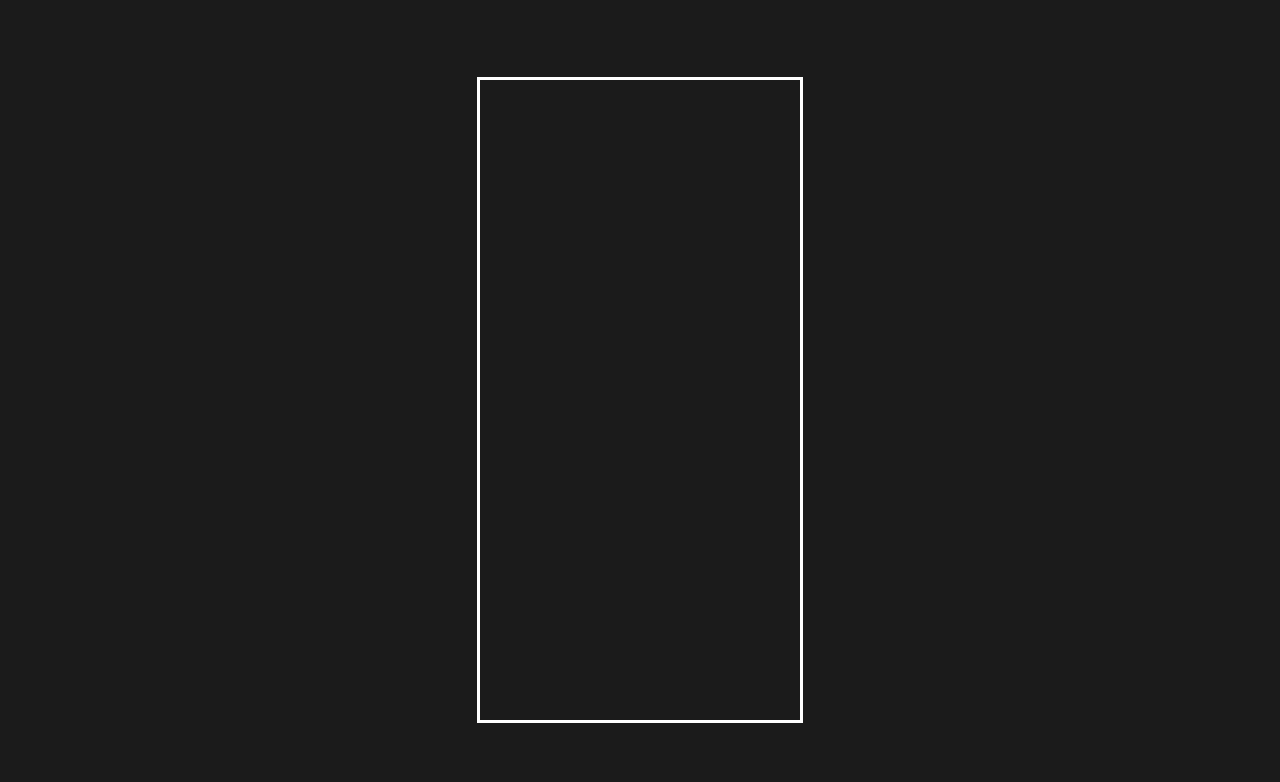
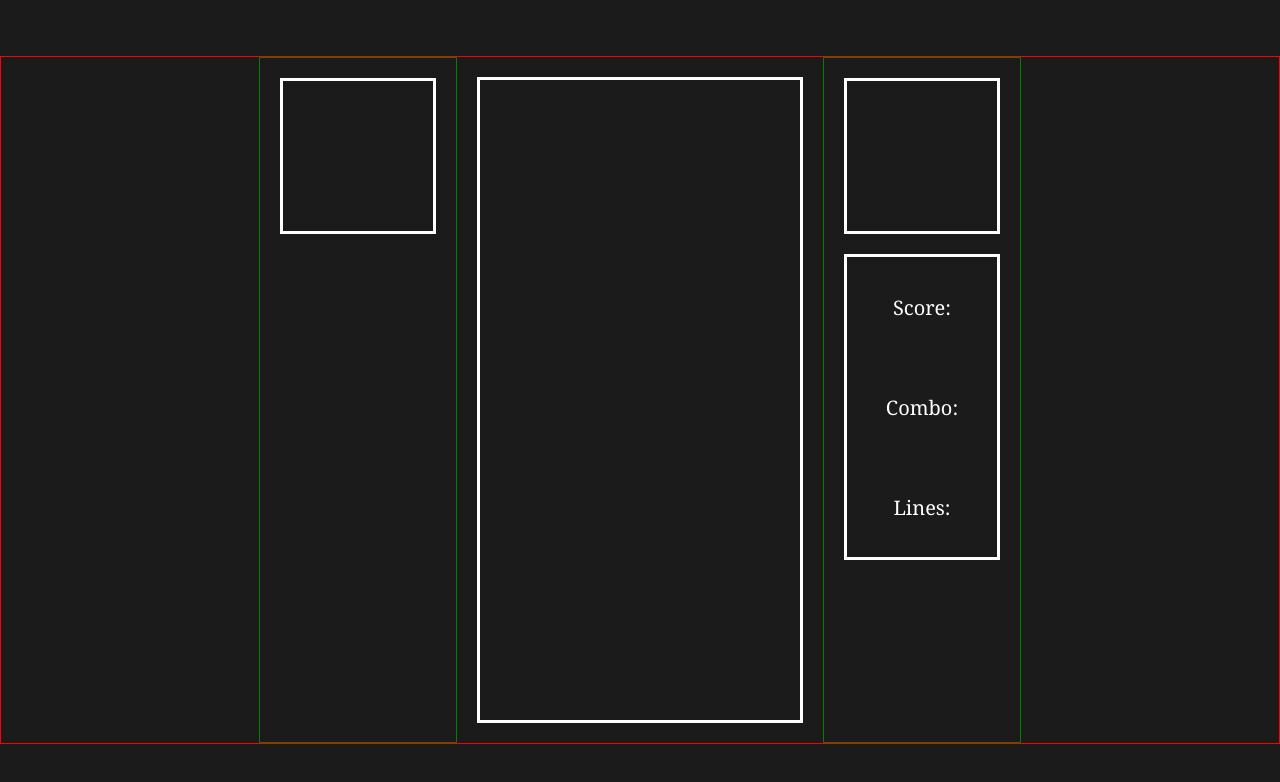
Before and after one commit to rehpotsirhc-a/Christris, a plain HTML site: page index.html in a window 1280 px wide. Drawn offline with Linux system fonts and the light colour scheme.

Commit message:
Added to layout
Implemented an area to display held tetriminos, the next tetrimino that will appear, and an info box. Changed font to Georgia Serif for now.

```diff
--- a/index.html
+++ b/index.html
@@ -9,8 +9,30 @@
 </head>
 
 <body>
-    <canvas width="320" height="640" id="game"></canvas>
-    <script src="script.js"></script>
+    <div id="containers">
+        <canvas width="320" height="640" id="game"></canvas>
+
+        <div id="leftside">
+            <div id="hold">
+
+            </div>
+        </div>
+
+        <div id="rightside">
+
+            <div id="next"></div>
+
+            <div id="info">
+                <p>Score:</p>
+                <p>Combo:</p>
+                <p>Lines:</p>
+            </div>
+
+        </div>
+
+
+        <script src="script.js"></script>
+    </div>
 </body>
 
 </html>
--- a/style.css
+++ b/style.css
@@ -1,4 +1,5 @@
-html, body {
+html,
+body {
   height: 100%;
   margin: 0;
 }
@@ -12,4 +13,70 @@ html, body {
 
 canvas {
   border: 3px solid white;
+  width: 320px;
+  height: 640px;
+  order: 2;
+  margin: 20px;
 }
+
+#containers {
+  border: 1px solid rgb(255, 0, 0);
+  width: 100vw;
+  display: flex;
+  justify-content: center;
+
+}
+
+#hold,
+#next {
+  background: rgb(27, 27, 27);
+  display: flex;
+  align-items: center;
+  justify-content: center;
+  border: 3px solid white;
+  margin: 20px;
+  height: 150px;
+  width: 150px;
+}
+
+#next {
+  order: 3;
+}
+
+#hold {
+  order: 1;
+}
+
+#info {
+  background: rgb(27, 27, 27);
+  display: flex;
+  align-items: center;
+  justify-content: space-around;
+  flex-direction: column;
+  border: 3px solid white;
+  margin: 20px;
+  height: 300px;
+  width: 150px;
+}
+
+#info p{
+  font-size: 20px;
+}
+
+#rightside,
+#leftside {
+  border: 1px solid green;
+}
+
+#rightside{
+  order: 3;
+}
+
+#leftside{
+  order: 1;
+}
+
+p {
+  color: white;
+  font-family: Georgia, serif;
+}
```
Lines whose indentation alone changed are shown as unchanged.
